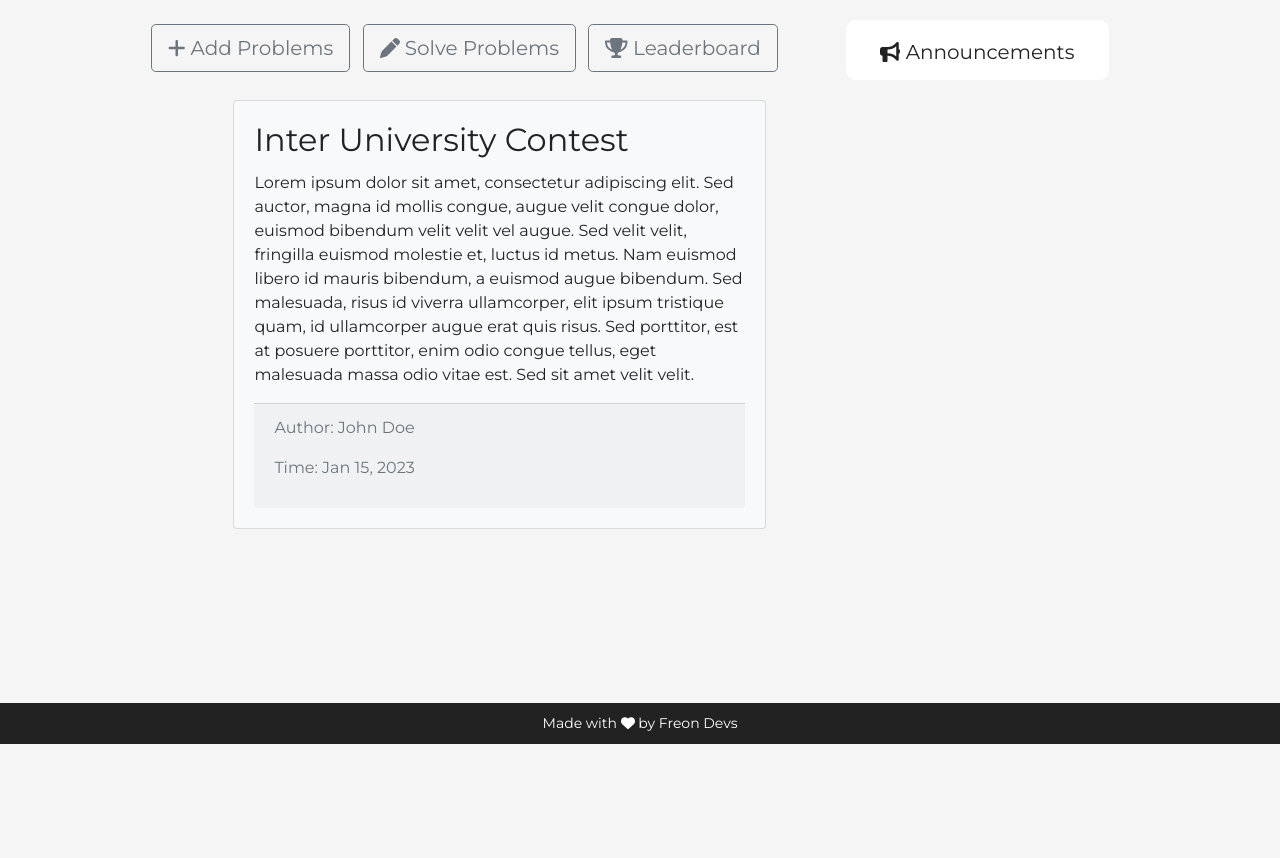
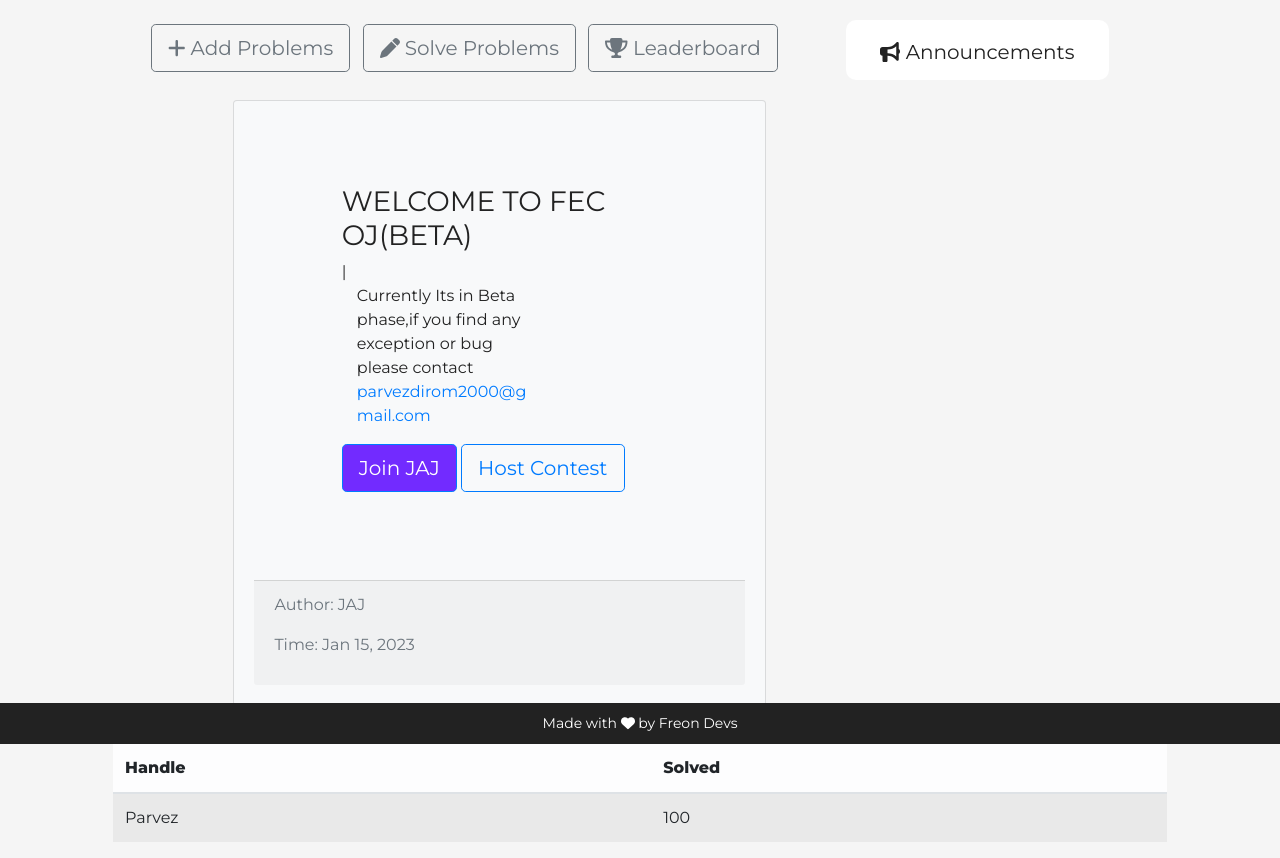
Before and after one commit to piru72/JAJ, a PHP site: page / in a window 1280 px wide. Shown: the part 56-914 px from the top of the page. Before the commit the page ends 800 px from the top, so only its background shows below. Run offline with PHP 8.4, Linux system fonts and the light colour scheme; some libraries are stand-ins or nearby versions.

Commit message:
fix (homepage) : added table , script

```diff
--- a/public_html/index.php
+++ b/public_html/index.php
@@ -66,8 +66,56 @@
             </div>
             <div class="col-3 d-flex justify-content-center" style="background-color: white; height: 60px; border-radius: 10px">
                 <h5 style="margin-top: 20px"><i class="fas fa-bullhorn"></i> Announcements</h5>
+
             </div>
+
+
             <div class="container-fluid">
+                <div class="col-8" style="margin-top: 20px">
+                    <div class="card bg-light">
+                        <div class="card-body">
+
+                            <div class="p-5 mb-4 bg-light rounded-3">
+                                <div class="container-fluid py-3">
+                                    <h3 class="display-5 fw-bold welcome" style="display: inline-block"></h3>
+                                    <p class="col-md-8 fs-4">Currently Its in Beta phase,if you find any exception or bug please contact
+                                        <a href="mailto:parvezdirom2000@gmail.com">parvezdirom2000@gmail.com</a>
+                                    </p>
+                                    <a class="btn btn-primary btn-lg" href="#" role="button">Join JAJ</a>
+                                    <a class="btn btn-outline-primary btn-lg" href="#" role="button">Host Contest</a>
+                                </div>
+                            </div>
+
+                            <div class="card-footer">
+                                <p class="text-muted">Author: JAJ</p>
+                                <p class="text-muted">Time: Jan 15, 2023</p>
+                            </div>
+                        </div>
+                    </div>
+                </div>
+            </div>
+            <h4>Leaderboard</h4>
+            <div class="table-responsive">
+                <table class="table table-striped">
+                    <thead class="table-light">
+                        <tr>
+                            <th>Handle</th>
+                            <th>Solved</th>
+                        </tr>
+                    </thead>
+                    <tbody class="table-group-divider">
+
+                        <tr>
+                            <td>Parvez</td>
+                            <td>100</td>
+
+                        </tr>
+
+                    </tbody>
+                </table>
+            </div>
+
+            <!-- <div class="container-fluid">
                 <div class="col-8" style="margin-top: 20px">
                     <div class="card bg-light">
                         <div class="card-body">
@@ -80,7 +128,10 @@
                         </div>
                     </div>
                 </div>
-                </div>
+            </div> -->
+
+
+
 
         </div>
     </div>
@@ -95,6 +146,13 @@
     </footer>
     <script src="/resources/library/js/bootstrap.bundle.min.js"></script>
     <script src="https://cdnjs.cloudflare.com/ajax/libs/font-awesome/6.2.1/js/all.min.js"></script>
+    <script src="https://cdnjs.cloudflare.com/ajax/libs/typed.js/2.0.0/typed.min.js" integrity="sha512-zKaK6G2LZC5YZTX0vKmD7xOwd1zrEEMal4zlTf5Ved/A1RrnW+qt8pWDfo7oz+xeChECS/P9dv6EDwwPwelFfQ==" crossorigin="anonymous" referrerpolicy="no-referrer"></script>
+    <script>
+        var typed = new Typed('.welcome', {
+            strings: ["WELCOME TO FEC OJ(BETA)", "The Place for Competitive Programmers"],
+            typeSpeed: 200
+        });
+    </script>
 </body>
 
 </html>
```
Lines whose indentation alone changed are shown as unchanged.
